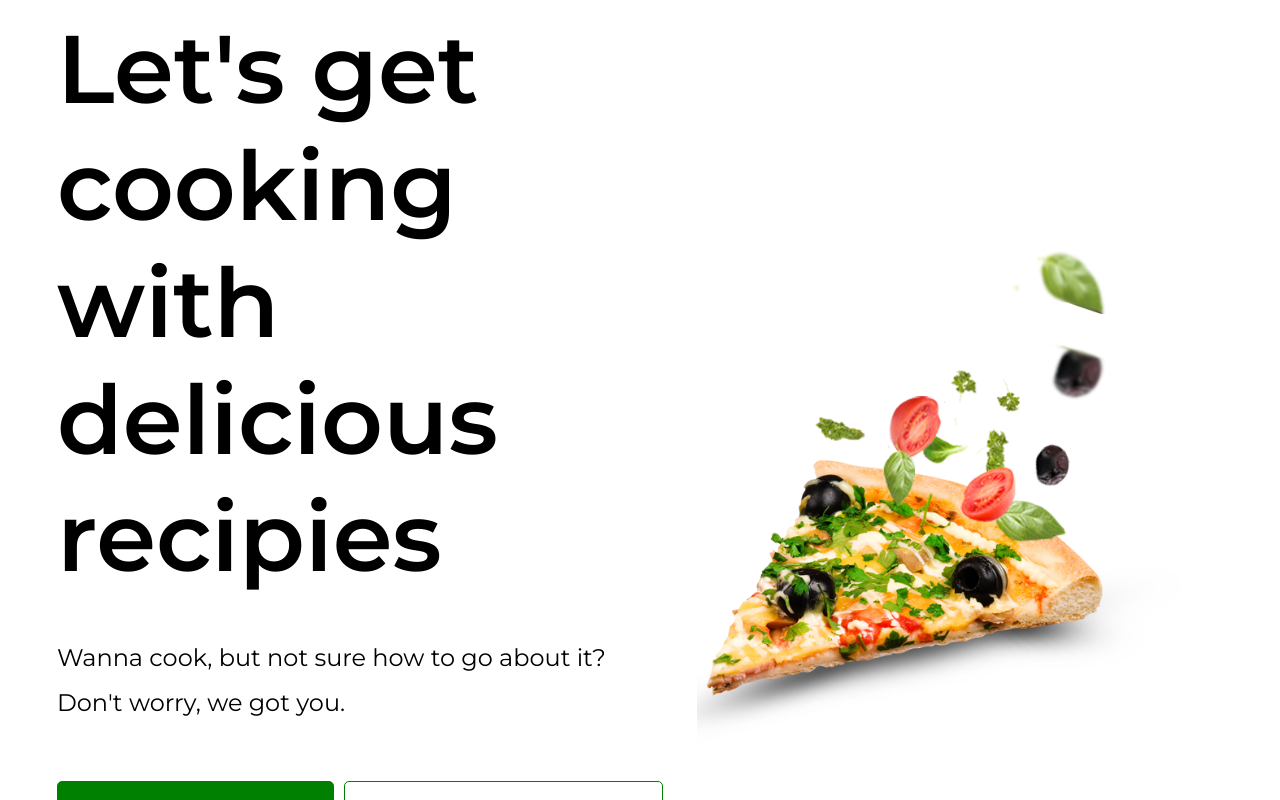
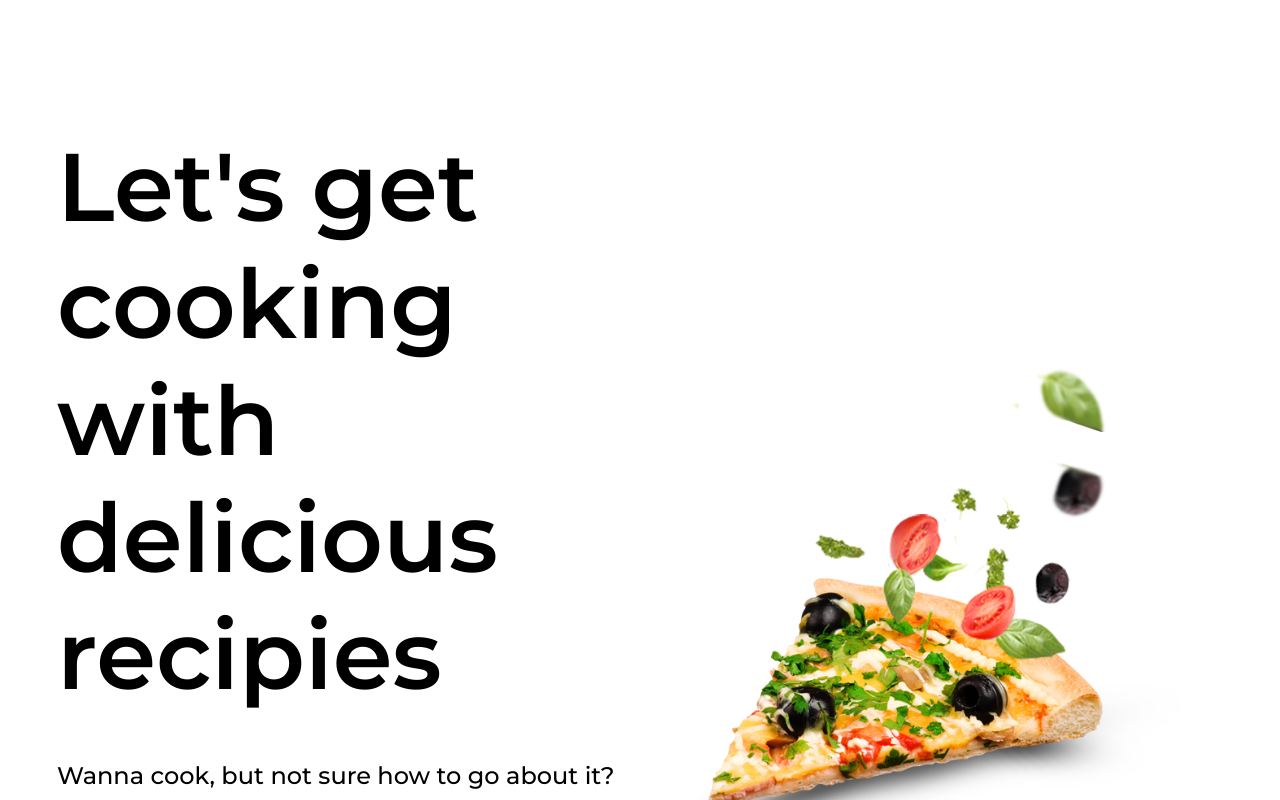
Before and after one commit to B-lovedth/Real-Meal, a React (Create React App) app: page / in a window 1280 px wide. Shown: the top 800 px of the page. Built offline with nearby package versions, Linux system fonts and the light colour scheme; no server answers.

Commit message:
Update LandingPage.css

```diff
--- a/src/components/LandingPage.css
+++ b/src/components/LandingPage.css
@@ -11,7 +11,7 @@
 
 .container{
     max-height: 100%;
-    height:80%;
+    /* height:60; */
     /* padding-top:8rem; */
     /* padding-bottom:10rem; */
 }
@@ -43,4 +43,5 @@
 .sub-header p{
     font-size: 1.5rem;
     margin-bottom:1rem;
+    font-weight:500;
 }
```
